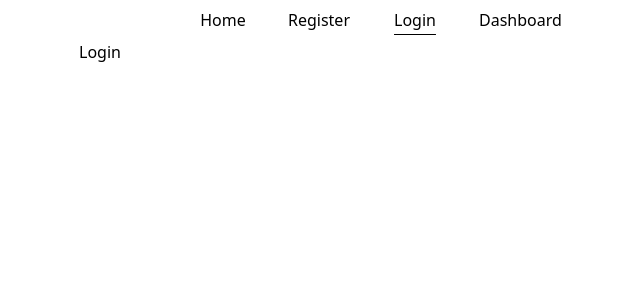
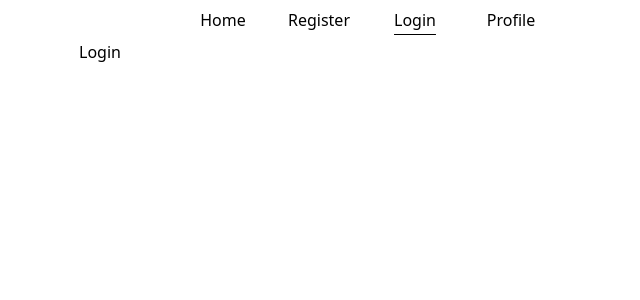
Before and after one commit to jorgevrgs/twilio-verify-example, a Vue app in the folder packages/ui/: page /login in a window 1280 px wide. Shown: the top 300 px of the page, without its empty margins (273-913 px from the left). Built offline with nearby package versions, Linux system fonts and the light colour scheme.

Commit message:
feat: add store for registration

```diff
--- a/packages/ui/package.json
+++ b/packages/ui/package.json
@@ -9,6 +9,7 @@
     "preview": "vite preview"
   },
   "dependencies": {
+    "axios": "0.27.2",
     "libphonenumber-js": "1.10.13",
     "maz-ui": "3.0.4",
     "pinia": "2.0.22",
--- a/packages/ui/src/components/TheHeader.vue
+++ b/packages/ui/src/components/TheHeader.vue
@@ -20,9 +20,9 @@
     >
     <RouterLink
       class="w-16 text-center py-2 hover:font-bold"
-      :class="isActive('Dashboard') ? 'underline underline-offset-8' : ''"
-      :to="{ name: 'Dashboard' }"
-      >Dashboard</RouterLink
+      :class="isActive('Profile') ? 'underline underline-offset-8' : ''"
+      :to="{ name: 'Profile' }"
+      >Profile</RouterLink
     >
   </header>
 </template>
--- a/packages/ui/src/features/register/components/RegisterForm.vue
+++ b/packages/ui/src/features/register/components/RegisterForm.vue
@@ -55,6 +55,8 @@ import MazBtn from 'maz-ui/components/MazBtn';
 import MazInput from 'maz-ui/components/MazInput';
 import MazSwitch from 'maz-ui/components/MazSwitch';
 import ToggleCheckbox from '../../../components/ToggleCheckbox.vue';
+import { FormData } from '../types';
+import { useRegisterStore } from '../stores/register.store';
 
 interface RegisterFormProps {
   defaultCountryCode: CountryCode;
@@ -70,15 +72,17 @@ interface RegisterFormProps {
     uri: string;
     e164: string;
   };
-  formData: {
-    username: string;
-    password: string;
-    phoneNumber: string;
-    enableMFA: boolean;
-  };
+  formData: FormData;
 }
 
 export default defineComponent({
+  setup() {
+    const registerStore = useRegisterStore();
+
+    return {
+      registerStore,
+    };
+  },
   data: (): RegisterFormProps => ({
     defaultCountryCode: 'CO',
     isValid: false,
@@ -109,7 +113,7 @@ export default defineComponent({
   },
   methods: {
     onSubmit() {
-      console.log(this.formData);
+      this.registerStore.registerUser(this.formData);
     },
     onPhoneNumberUpdate(e: RegisterFormProps['phoneNumberDetails']) {
       this.phoneNumberDetails = e;
--- /dev/null
+++ b/packages/ui/src/features/register/stores/register.store.ts
@@ -0,0 +1,44 @@
+import { defineStore } from 'pinia';
+import { httpClient } from '../../../utils/http-client';
+import { FormData, User } from '../types';
+
+export interface RegisterStore {
+  user?: User;
+  isLoading: boolean;
+  error?: string;
+}
+
+export const useRegisterStore = defineStore('register', {
+  state: (): RegisterStore => ({
+    user: undefined,
+    isLoading: true,
+    error: undefined,
+  }),
+  getters: {
+    isAuthenticated(): boolean {
+      return Boolean(this.user);
+    },
+    nextStep(): string {
+      if (this.user?.isMfaEnabled && !this.user?.isPhoneNumberVerified) {
+        return 'verify-mfa';
+      }
+
+      return 'profile';
+    },
+  },
+  actions: {
+    registerUser(formData: FormData) {
+      httpClient
+        .post<User>('/api/v1/auth/register', formData)
+        .then((res) => {
+          this.user = res.data;
+        })
+        .catch((err) => {
+          this.error = err.message;
+        })
+        .finally(() => {
+          this.isLoading = false;
+        });
+    },
+  },
+});
--- /dev/null
+++ b/packages/ui/src/features/register/types/index.ts
@@ -0,0 +1,14 @@
+export interface FormData {
+  username: string;
+  password: string;
+  phoneNumber: string;
+  enableMFA: boolean;
+}
+
+export interface User {
+  id: string;
+  username: string;
+  phoneNumber: string;
+  isPhoneNumberVerified: boolean;
+  isMfaEnabled: boolean;
+}
--- a/packages/ui/src/pages/DashboardPage.vue
+++ b/packages/ui/src/pages/ProfilePage.vue
@@ -1,5 +1,5 @@
 <template>
-  <h1>Dashboard</h1>
+  <h1>Profile</h1>
 </template>
 
 <script lang="ts">
--- a/packages/ui/src/plugins/router.ts
+++ b/packages/ui/src/plugins/router.ts
@@ -25,9 +25,9 @@ const routes: RouterOptions['routes'] = [
         meta: { requiresAuth: false },
       },
       {
-        path: 'dashboard',
-        name: 'Dashboard',
-        component: () => import('@/pages/DashboardPage.vue'),
+        path: 'profile',
+        name: 'Profile',
+        component: () => import('@/pages/ProfilePage.vue'),
         meta: { requiresAuth: true },
       },
     ],
--- /dev/null
+++ b/packages/ui/src/utils/http-client.ts
@@ -0,0 +1,9 @@
+import axios from 'axios';
+
+export const httpClient = axios.create({
+  baseURL: import.meta.env.VITE_BACKEND_URL || 'http://localhost:1337',
+  headers: {
+    'Content-Type': 'application/json',
+  },
+  withCredentials: true,
+});
```
